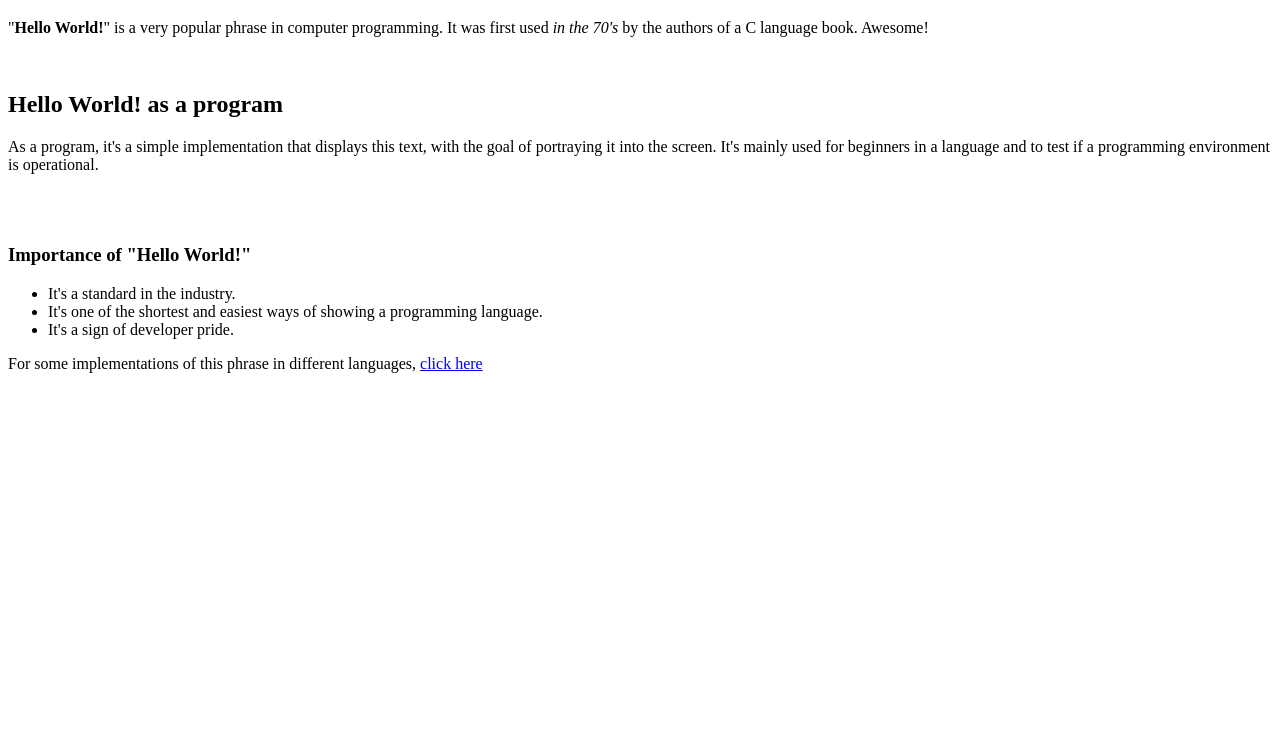
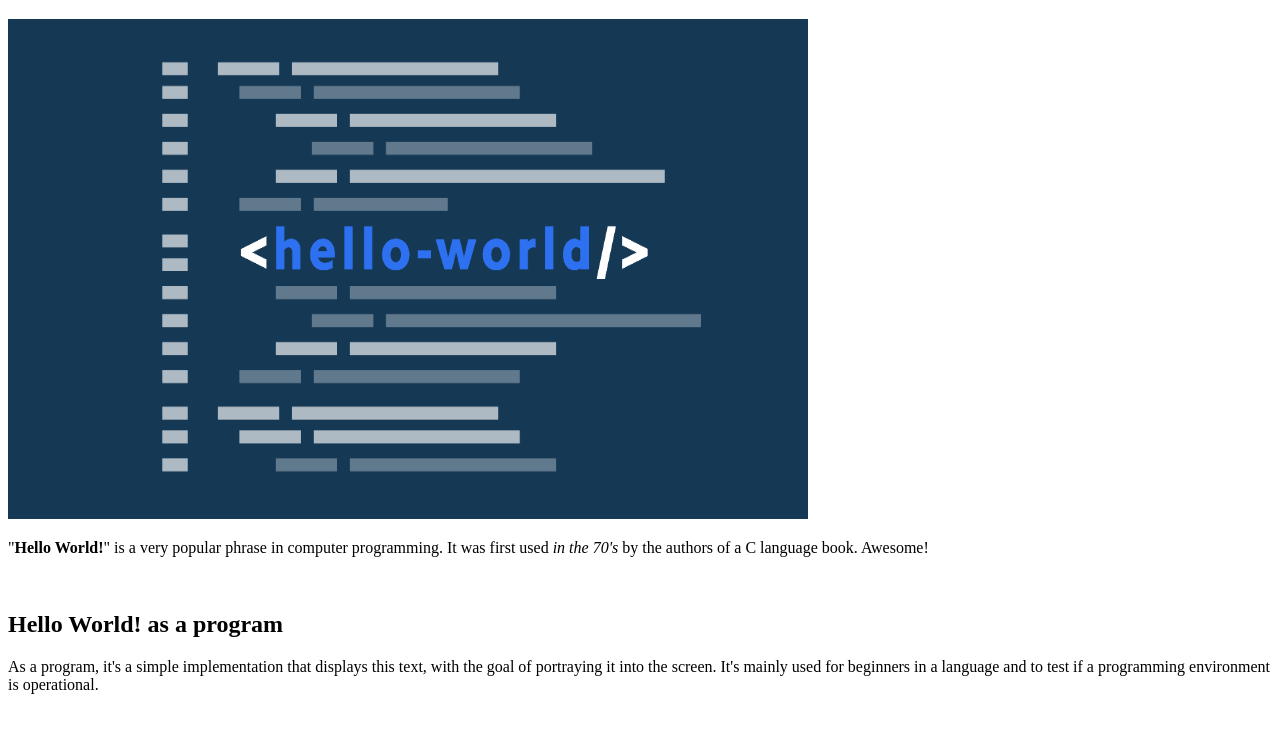
Before and after one commit to Overlord121312/git-test, a plain HTML site: page html-boilerplate/index.html in a window 1280 px wide. Shown: the part 61-800 px from the top of the page. Drawn offline with Linux system fonts and the light colour scheme.

Commit message:
Added an image to the index page
As part of the images lesson, I added an image from the internet and applied some attributes to it. Plus, I created an images directory for further organization.

```diff
--- a/html-boilerplate/index.html
+++ b/html-boilerplate/index.html
@@ -7,6 +7,7 @@
 </head>
 <body>
     <h1>Hello World!</h1>
+    <img src="../images/5c1bb7dd5e7cc9678fcdc39f_Hello-World-Header.png" width="800px" height="500px" alt="Hello World!">
     <p>"<strong>Hello World!</strong>" is a very popular phrase in computer programming. It was first used <em>in the 70's</em> by the authors of a C language book. Awesome!</p>
     <br>  <!-- oh wow, a comment! -->
     <h2>Hello World! as a program</h2>
```
Also changed, not shown: images/5c1bb7dd5e7cc9678fcdc39f_Hello-World-Header.png (added).
